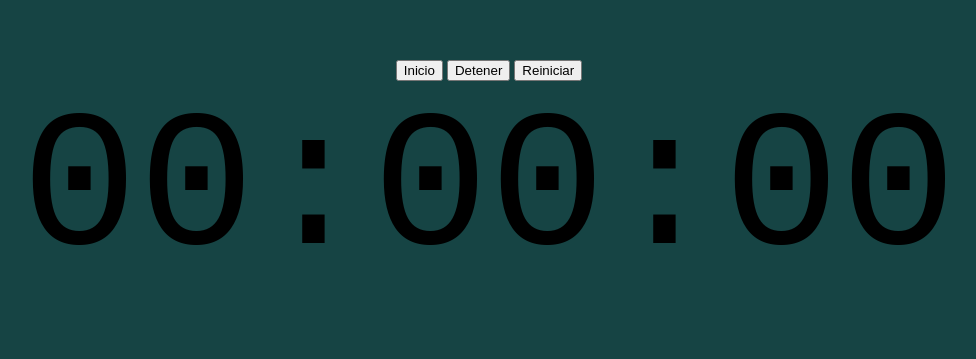
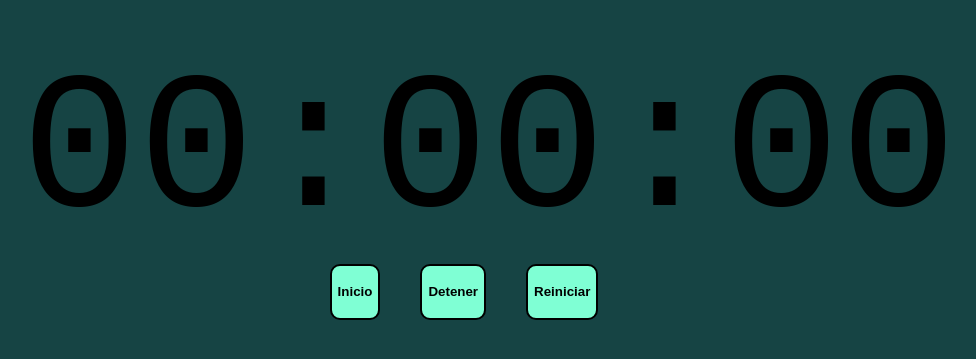
Before and after one commit to MariaPaulaAcero/Stop-Watch-Acero-Giraldo-Olmedo, a plain HTML site: page index.html in a window 1280 px wide. Shown: the part 227-586 px from the top of the page, without its empty margins (151-1127 px from the left). Drawn offline with Linux system fonts and the light colour scheme.

Commit message:
Arreglo css

```diff
--- a/index.html
+++ b/index.html
@@ -19,27 +19,35 @@
             font-family:monospace;
         }
 
-        ul {
-            margin: 0;
-            padding: 0;
+        .botonesCronometro  {
+            display: flex;
+            justify-content: space-between;
+            margin-right: 10px;
+            flex-direction: row;
+            justify-content: center;
+            height: 7vh;
+
         }
 
-        ul li{
-            list-style: none;
-            padding: 10px 0;
+        .flex-item {
+            margin-right: 40px;
+            background-color: aquamarine;
+            border: 2px solid black;
+            border-radius: 10px;
+            font-weight: bold;
         }
+
 
     </style>
 </head>
 <body>
+    <div class = "cronometro">00:00:00</div>
 
-    <div class = "botones">
-
-    <button onclick = "incio()">Inicio</button>
-    <button onclick = "detener()">Detener</button>
-    <button onclick = "reiniciar()">Reiniciar</button>
+    <div class = "botonesCronometro">
+    <button class="flex-item" onclick = "incio()">Inicio</button>
+    <button class="flex-item" onclick = "detener()">Detener</button>
+    <button class="flex-item" onclick = "reiniciar()">Reiniciar</button>
     </div>
-    <div class = "cronometro">00:00:00</div>
 
     <script type="text/javascript">
 
@@ -89,6 +97,5 @@
 	    }
 
 	</script>
-
 </body>
 </html>
```
Also changed, not shown: css/style.css (deleted), js/script.js (deleted).
